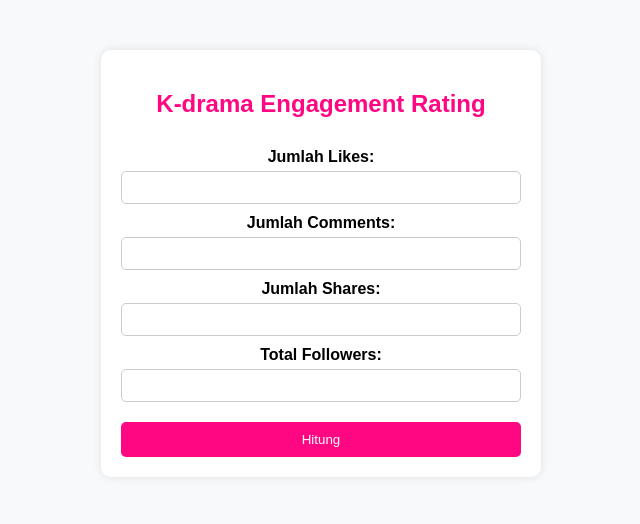
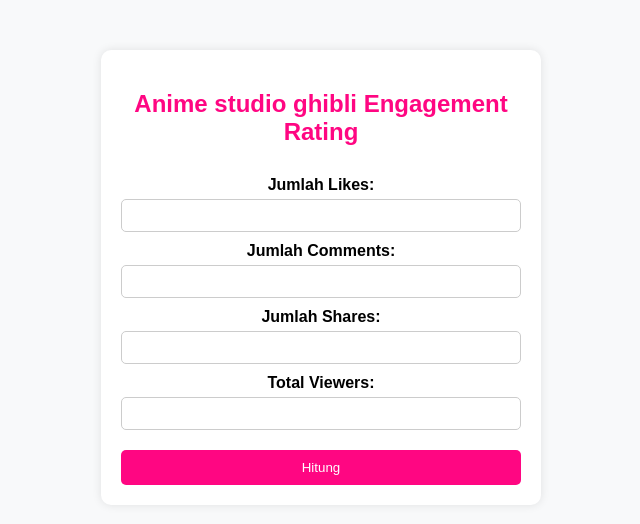
Before and after one commit to nanay24/app-program-nela, a Flask app: page / in a window 1280 px wide. Shown: the top 524 px of the page, without its empty margins (319-959 px from the left). Run offline with Flask 3, Linux system fonts and the light colour scheme.

Commit message:
update nela

```diff
--- a/app.py
+++ b/app.py
@@ -10,13 +10,13 @@
             likes = int (request.form["likes"])
             comments = int(request.form["comments"])
             shares = int(request.form["shares"])
-            followers = int(request.form["followers"])
+            viewers = int(request.form["viewers"])
 
             if followers == 0:
-                return "Jumlah followers tidak boleh 0!"
+                return "Jumlah viewers tidak boleh 0!"
 
             #Hitung Engagement Rate
-            er = ((likes + comments + shares) / followers) *100
+            er = ((likes + comments + shares) / viewers) *100
 
         except ValueError:
             return "Input tidak valid! Masukkan angka yang benar."
--- a/templates/nanay.html
+++ b/templates/nanay.html
@@ -3,12 +3,12 @@
 <head>
     <meta charset="UTF-8">
     <meta name="viewport" content="width=device-width, initial-scale=1.0">
-    <title>K-drama Engagement Rating</title>
+    <title>Anime studio ghibli Engagement Rating</title>
     <link rel="stylesheet" href="{{ url_for('static', filename='style.css') }}">
 </head>
 <body>
     <div class="container">
-        <h2>K-drama Engagement Rating</h2>
+        <h2>Anime studio ghibli Engagement Rating</h2>
         <form method="POST">
             <label>Jumlah Likes:</label>
             <input type="number" name="likes" required>
@@ -19,8 +19,8 @@
             <label>Jumlah Shares:</label>
             <input type="number" name="shares" required>
 
-            <label>Total Followers:</label>
-            <input type="number" name="followers" required>
+            <label>Total Viewers:</label>
+            <input type="number" name="Viewers" required>
 
             <button type="submit">Hitung</button>
         </form>
```
Also changed, not shown: 11 other files.
